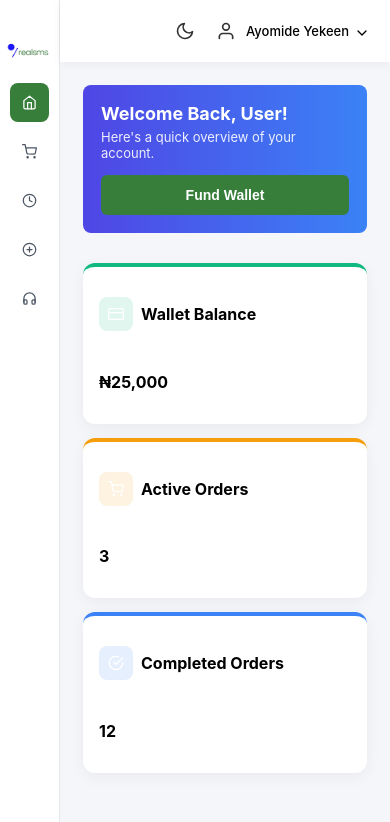
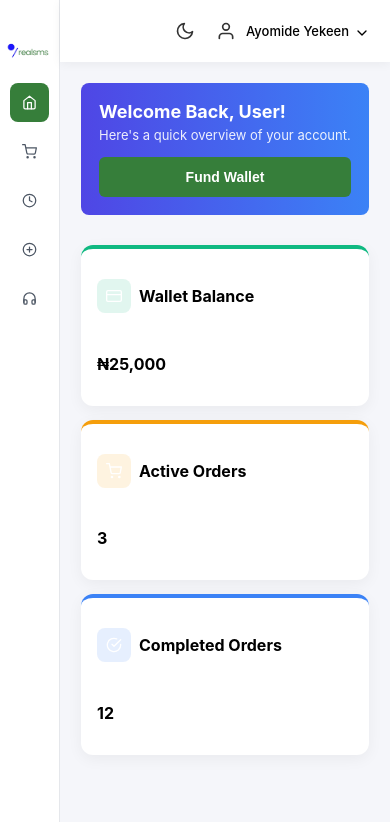
Before and after one commit to ay30bg/realsms, a React (Create React App) app: page / in a window 390 px wide. Shown: the top 822 px of the page. Built offline with nearby package versions, Linux system fonts and the light colour scheme.

Commit message:
Update dashboard.css

```diff
--- a/src/styles/dashboard.css
+++ b/src/styles/dashboard.css
@@ -103,7 +103,7 @@
 /* ----------------- Mobile View ----------------- */
 @media (max-width: 640px) {
   .dashboard {
-    padding: 3px;
+    padding: 1px;
   }
 
   /* Welcome card */
```
